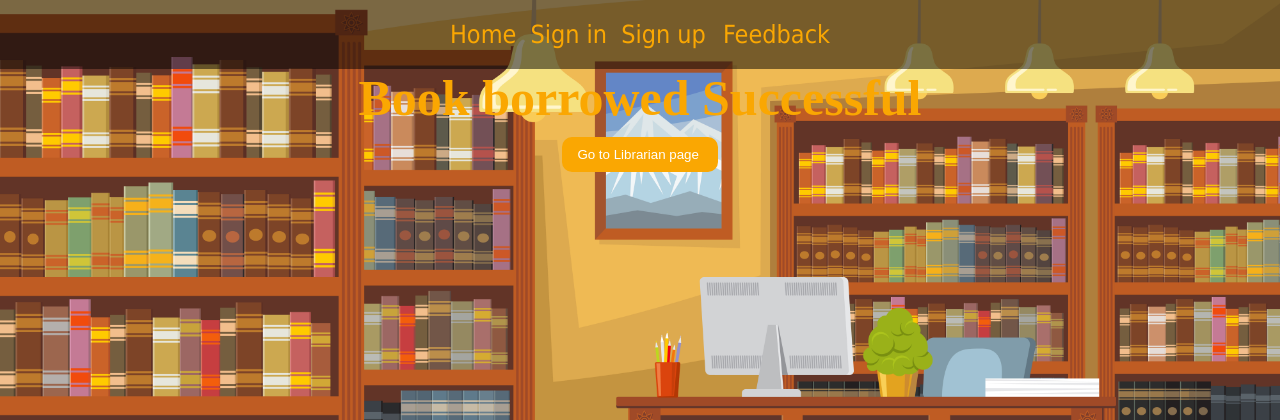
After one commit to Abduallah-Kadry/WebProject, a Django app: page /borrow_successful/1 in a window 1280 px wide. The commit adds this page. Shown: the top 420 px of the page. Run offline with Django 3.2, Linux system fonts and the light colour scheme; data comes from the database, SQL or seed files in the repository; both versions use the stored data as it was after the commit.

Commit message:
need to continue booklist in user.html
register finished
need login and user v2

add book finished

remainings:

delete finished
borrow finished

type shifter finished
some css

```diff
--- a/LibraryApp/models.py
+++ b/LibraryApp/models.py
@@ -21,4 +21,5 @@ class Book(models.Model):
     description = models.CharField(max_length=300)
     ISBN = models.CharField(max_length=20)
     author = models.CharField(max_length=100)
-    publication_year = models.IntegerField(max_length=4)
+    borrow_user = models.CharField(max_length=300, null=True)
+    publication_year = models.IntegerField(null=True)
--- /dev/null
+++ b/LibraryApp/templates/LibraryApp/borrow_successful.html
@@ -0,0 +1,11 @@
+{% extends 'LibraryApp/base.html' %}
+{% block  body %}
+    <h3>Book borrowed Successful</h3>
+
+    <div class="buttonDiv">
+
+        <input type="button" value="Go to {{ account.accType }} page "
+               onclick="location.href='{% url 'user' account.id %}'">
+    </div>
+
+{% endblock %}
--- a/LibraryApp/templates/LibraryApp/borrow.html
+++ b/LibraryApp/templates/LibraryApp/cancel_borrow.html
@@ -4,13 +4,12 @@
     <form method="post" enctype="multipart/form-data">
         {% csrf_token %}
 
-        Are you sure you want to borrow this book?
+        Are you sure you want to cancel borrowing this book?
 
         <div class="buttonDiv">
-            <input type="submit" value="delete book">
+            <input type="submit" value="Cancel Borrow">
             <input type="button" value="Back" onclick="location.href='{% url 'bookDetails' book.id account.id %}'">
         </div>
-
 
     </form>
 
--- a/LibraryApp/templates/LibraryApp/librarian.html
+++ b/LibraryApp/templates/LibraryApp/librarian.html
@@ -10,6 +10,7 @@
     </div>
     <div class="buttonDiv">
         <input type="button" value="addBook" onclick="location.href='{% url 'addBook' account.id %}'">
+        <input type="button" value="Logout" onclick="location.href='{% url 'login' %}'">
     </div>
 
 {% endblock %}
--- a/LibraryApp/templates/LibraryApp/user.html
+++ b/LibraryApp/templates/LibraryApp/user.html
@@ -8,5 +8,9 @@
         {% for book in book_list %}
             {{ book.id }} <a href="{% url 'bookDetails' book.id account.id %}">{{ book.name }}</a><br>
         {% endfor %}
+
+    </div>
+    <div class="buttonDiv">
+        <input type="button" value="Logout" onclick="location.href='{% url 'login' %}'">
     </div>
 {% endblock %}
--- a/LibraryApp/views.py
+++ b/LibraryApp/views.py
@@ -107,6 +107,7 @@ def book_delete(request, book_id, account_id):
     account = Accounts.objects.get(id=account_id)
     if request.method == 'POST':
         book.delete()
+        return redirect('librarian', account_id)
 
     return render(request, 'LibraryApp/delete.html', {'book': book, 'account': account})
 
@@ -128,7 +129,27 @@ def book_edit(request, book_id, account_id):
 def book_borrow(request, book_id, account_id):
     account = Accounts.objects.get(id=account_id)
     book = Book.objects.get(id=book_id)
+    if request.method == 'POST':
+        book.borrow_user = "borrowed to user no." + str(account_id)
+        book.save()
+        return redirect('borrow_successful', account_id)
+
     return render(request, 'LibraryApp/borrow.html', {'book': book, 'account': account})
+
+
+def cancel_borrow(request, book_id, account_id):
+    account = Accounts.objects.get(id=account_id)
+    book = Book.objects.get(id=book_id)
+    if request.method == 'POST':
+        book.borrow_user = None
+        book.save()
+        return redirect('bookDetails', book_id, account_id)
+    return render(request, 'LibraryApp/cancel_borrow.html', {'account': account, 'book': book})
+
+
+def borrow_successful(request, account_id):
+    account = Accounts.objects.get(id=account_id)
+    return render(request, 'LibraryApp/borrow_successful.html', {'account': account})
 
 
 def register_successful(request):
@@ -158,9 +179,3 @@ def error_wrong_password(request):
 
 def error_phone_already_exist(request):
     return render(request, 'LibraryApp/errorPhoneAlreadyExist.html')
-
-
-"""
-
-
-"""
--- a/WebProject/urls.py
+++ b/WebProject/urls.py
@@ -37,6 +37,9 @@ urlpatterns = [
     path('login_successful/',views.login_successful,name='login_successful' ),
     path('register_successful/',views.register_successful,name='register_successful' ),
     path('add_book_successful/<int:account_id>',views.add_book_successful,name='add_book_successful' ),
+    path('borrow_successful/<int:account_id>',views.borrow_successful,name='borrow_successful' ),
+    path('cancelBorrow/<int:book_id>/<int:account_id>',views.cancel_borrow,name='cancelBorrow' ),
+
 
     path('errorEmailAlreadyExist/',views.error_email_already_exist,name='error_email_already_exist' ),
     path('errorEmailDoesnotExist/',views.error_email_does_not_exist,name='error_email_does_not_exist' ),
```
Also changed, not shown: LibraryApp/templates/LibraryApp/bookDetails.html (+9 -2 lines), LibraryApp/migrations/0001_initial.py (deleted), LibraryApp/migrations/0002_accounts.py (deleted), LibraryApp/migrations/0003_auto_20210711_1357.py (deleted), LibraryApp/migrations/0004_rename_accounts_accountat.py (deleted), LibraryApp/migrations/0005_rename_accountat_accounts.py (deleted), LibraryApp/migrations/0006_rename_type_accounts_acctype.py (deleted), db.sqlite3.
